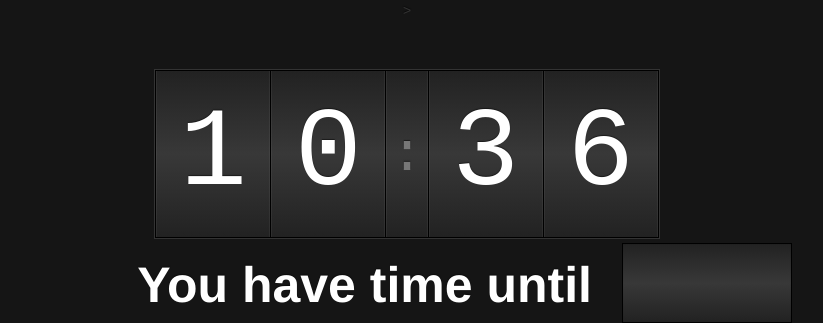
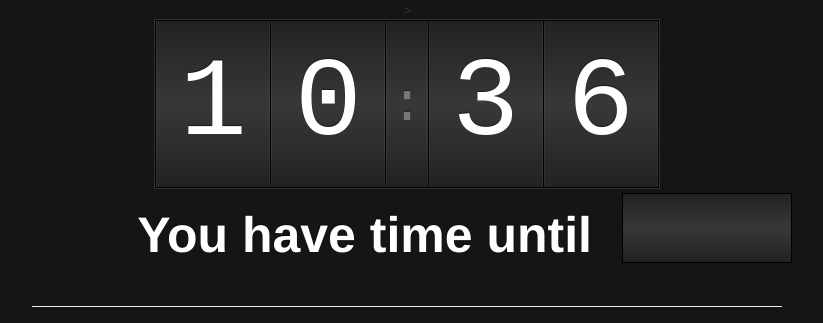
Before and after one commit to studentenraad/klok, a plain HTML site: page index.html in a window 1280 px wide. Shown: the top 323 px of the page, without its empty margins (233-1056 px from the left). Drawn offline with nearby package versions, Linux system fonts and the light colour scheme.

Commit message:
Update style.css

```diff
--- a/style.css
+++ b/style.css
@@ -53,7 +53,7 @@ label{
 }
 
 .input-lg{
-	height: 80px;
+	height: 70px;
 	padding:0;
 	font-size:50px;
 	border-radius:0px;
@@ -67,7 +67,7 @@ label{
   border: 1px solid black;
   box-shadow: 0 0 0 1px #333333;
   display: inline-block;
-  margin: 50px 0 0 0;
+  margin: 0;
   height: 1.5em;
   /* Remove the line below to see behind the curtain */
    overflow: hidden;}
```
